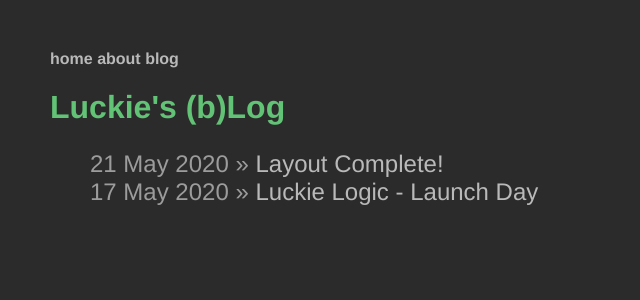
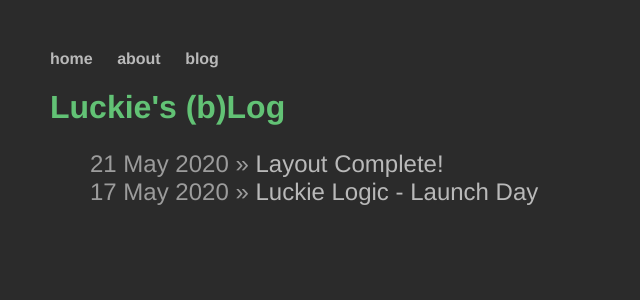
Before and after one commit to luckielogic/luckielogic.github.io, a Jekyll site: the page built from blog/index.html, in a window 1280 px wide. Shown: the top 300 px of the page, without its empty margins (0-640 px from the left). Built offline with Jekyll 4.4.1, drawn with Linux system fonts in a browser that asks for light colours.

Commit message:
Update main.css

```diff
--- a/css/main.css
+++ b/css/main.css
@@ -8,6 +8,10 @@ nav, footer {
     padding: 0px;
     list-style: none;
     font-weight: bold;
+}
+.navigate a{
+    padding-right: 20px;
+    font-size: 1em;
 }
 a {
     text-decoration: none;
```
